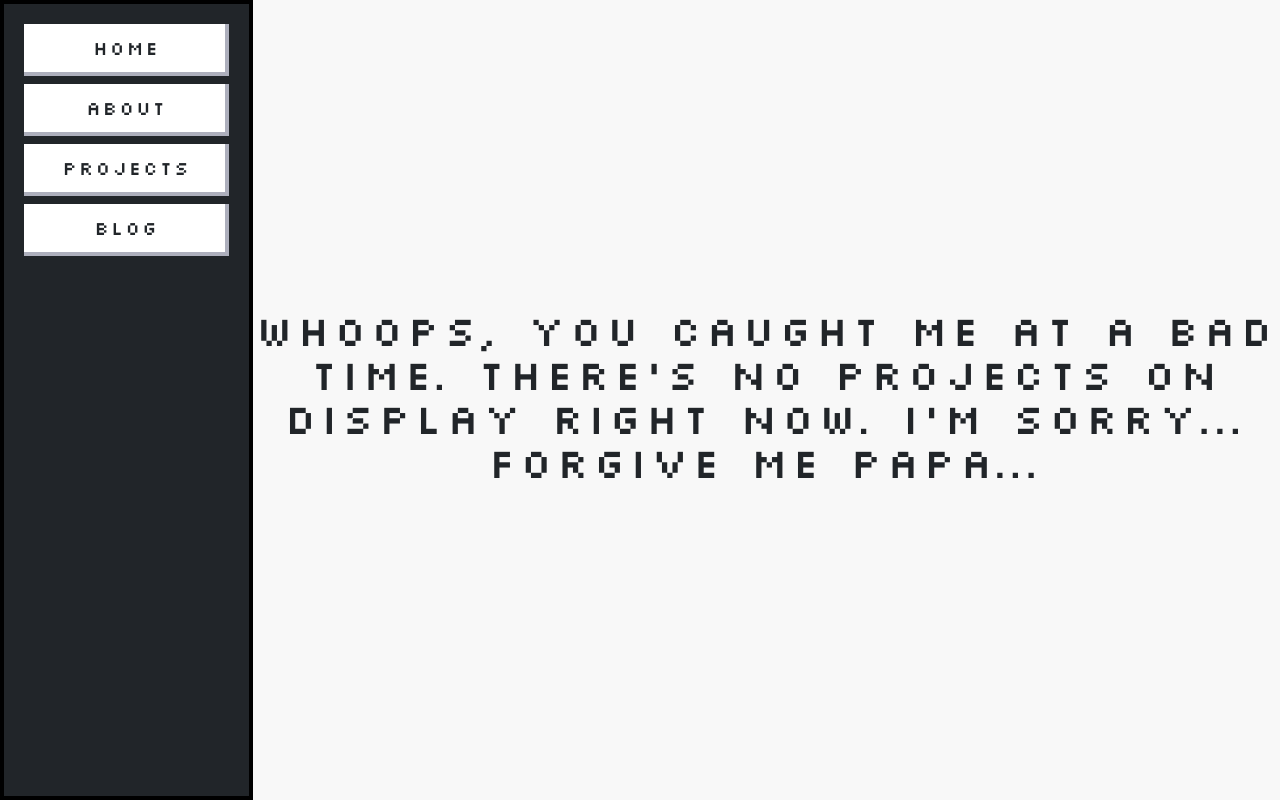
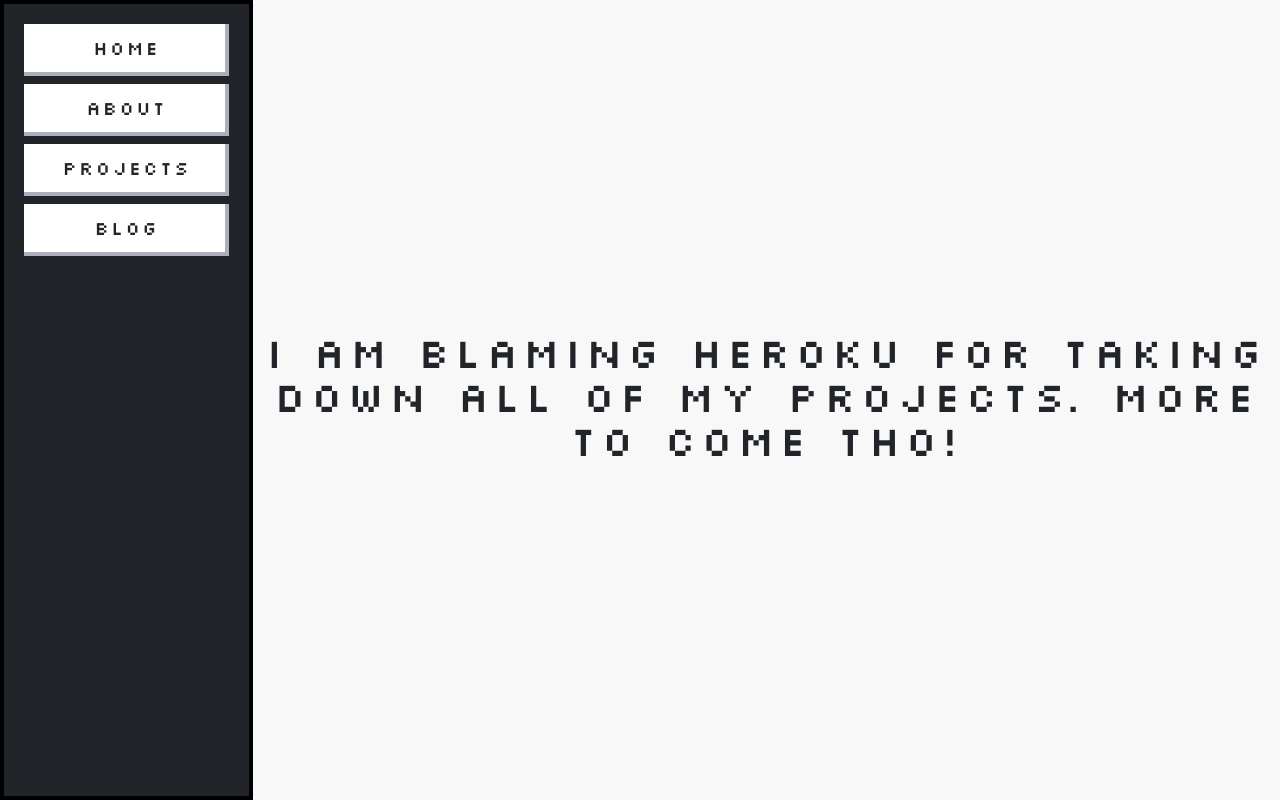
Before and after one commit to mtdecaf/portfolio-site-8-bit, a Next.js app: page /projects/ProjectsPage in a window 1280 px wide. Built offline with nearby package versions, Linux system fonts and the light colour scheme.

Commit message:
minor revision; updated projects page msg

```diff
--- a/pages/projects/ProjectsPage.jsx
+++ b/pages/projects/ProjectsPage.jsx
@@ -9,7 +9,7 @@
 
   return (projects.length === 0 ? (
     <div className={cx("projects-page")}>
-        <p className={cx("projects-page__msg")}>Whoops, you caught me at a bad time. There&#39;s no projects on display right now. I&#39;m sorry... Forgive me papa...</p>
+        <p className={cx("projects-page__msg")}>I am blaming Heroku for taking down all of my projects. More to come tho!</p>
     </div>
   ) :null)
 };
```
Also changed, not shown: 2 other files (tests, documents, lock files or other folders).
